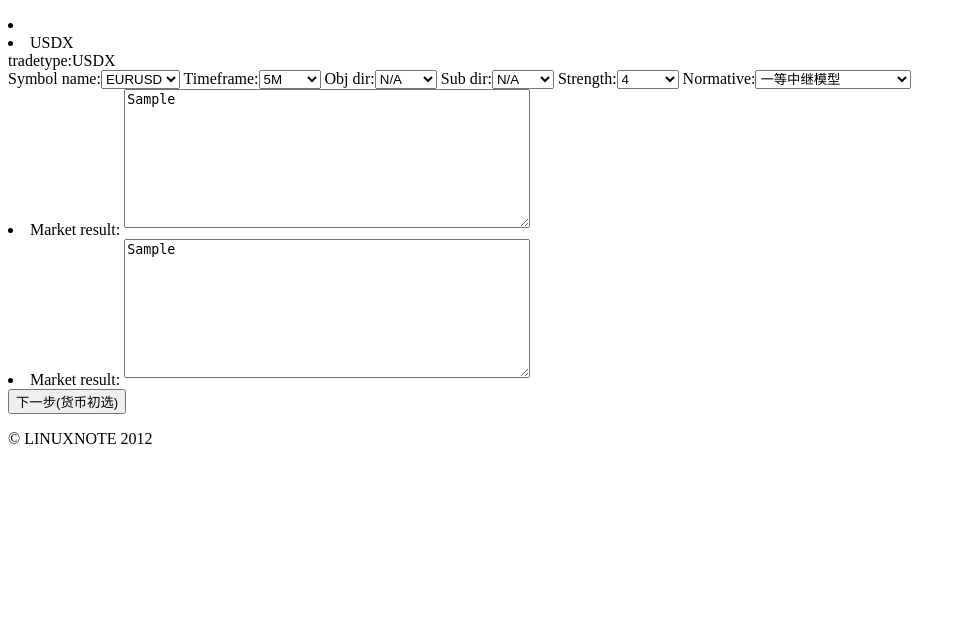
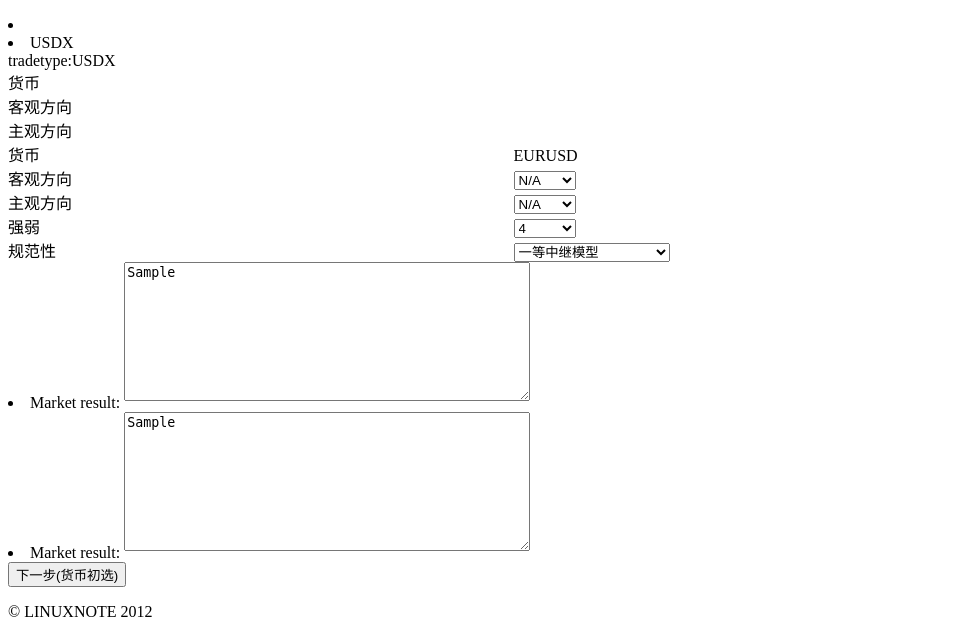
Before and after one commit to Wayde101/turbo-daytrader, a Django app: page /tradesys/MyTradePlan/market_diff_view/1/ in a window 1280 px wide. Shown: the part 98-725 px from the top of the page, without its empty margins (0-966 px from the left). Run offline with Django 3.2, Linux system fonts and the light colour scheme; tables that the repository leaves empty hold one stand-in row (values such as "Sample post"); parts of the project's set-up code (start-up, migrations or seed data) failed here and were passed over.

Commit message:
market_diff_view with table css was done

```diff
--- a/forexsys/templates/tradesys/MarketDiffView.html
+++ b/forexsys/templates/tradesys/MarketDiffView.html
@@ -9,10 +9,94 @@
 
     <br>
 
-    {{ b_diffview }}
-    {{ s_diffview }}
+    <div class="diff_view">
+      {{ b_diffview.management_form }}
+      {{ s_diffview.management_form }}
+      <div class="diff_view_row">
+	<div class="diff_title">
+	  货币
+	</div>
+	{% for form in b_diffview %}
+        <div class="big">{{form.id}}
+			 {{form.symbol_name.as_hidden}}
+			 {{form.timeframe.as_hidden}}
+			 {{form.strength.as_hidden}}
+			 {{form.normative.as_hidden}}
+			 {{ form.symbol_name.value }}</div>
+	{% endfor %}
+      </div>
+
+      <div class="diff_view_row">
+	<div class="diff_title">
+	  客观方向
+	</div>
+	{% for form in b_diffview %}
+        <div class="big">{{form.id}} {{ form.obj_dir }}</div>
+	{% endfor %}
+      </div>
+
+      <div class="diff_view_row">
+	<div class="diff_title">
+	  主观方向
+	</div>
+	{% for form in b_diffview %}
+        <div class="big">{{form.id}} {{ form.sub_dir }}</div>
+	{% endfor %}
+      </div>
+
+      <div class="diff_view_row">
+	<div class="diff_title">
+	  货币
+	</div>
+	{% for form in s_diffview %}
+        <div class="big">{{form.id}}
+	  {{form.symbol_name.as_hidden}}
+	  {{form.timeframe.as_hidden}}
+	  {{ form.symbol_name.value }}</div>
+	{% endfor %}
+      </div>
+
+      <div class="diff_view_row">
+	<div class="diff_title">
+	  客观方向
+	</div>
+	{% for form in s_diffview %}
+        <div class="big">{{form.id}} {{ form.obj_dir }}</div>
+	{% endfor %}
+      </div>
+
+      <div class="diff_view_row">
+	<div class="diff_title">
+	  主观方向
+	</div>
+	{% for form in s_diffview %}
+        <div class="big">{{form.id}} {{ form.sub_dir }}</div>
+	{% endfor %}
+      </div>
+
+      <div class="diff_view_row">
+	<div class="diff_title">
+	  强弱
+	</div>
+	{% for form in s_diffview %}
+        <div class="big">{{form.id}} {{ form.strength }}</div>
+	{% endfor %}
+      </div>
+
+      <div class="diff_view_row">
+	<div class="diff_title">
+	  规范性
+	</div>
+	{% for form in s_diffview %}
+        <div class="big">{{form.id}} {{ form.normative }}</div>
+	{% endfor %}
+      </div>
+    </div>
+
+
     {{ mov_b_form }}
     {{ mov_s_form }}
+
     </ol>
         <button id="save_and_next" type="submit">下一步(货币初选)</button>
 </form>
--- a/forexsys/tradesys/static/style.css
+++ b/forexsys/tradesys/static/style.css
@@ -1,12 +1,11 @@
  .diff_view {
   display:table;
   /* border-collapse:separate; */
-  width:80%;
+  width:100%;
  }
  .diff_view_row {
      display:table-row;
  }
-
 
  .diff_view_row div {
      display:table-cell;
@@ -37,6 +36,15 @@
   width:18%;
  }
 
+ .diff_view_row div.big {
+  width:15%;
+ }
+
+ .diff_view_row div.small {
+  width:15%;
+ }
+
+
 
 form textarea {
     width: 10em;
--- a/forexsys/tradesys/views/TradePlan.py
+++ b/forexsys/tradesys/views/TradePlan.py
@@ -209,8 +209,7 @@
 # 可能需要 用 login_required 修饰一下，确保登录使用
 def market_over_view(request,tp_id=None):
 
-    if tp_id == None:
-        tp_id = request.session['TradePlanModel_id']
+    tp_id  = tp_id_proc(request,tp_id)
 
     tp_obj = TradePlanModel.objects.get(pk = tp_id)
 
```
